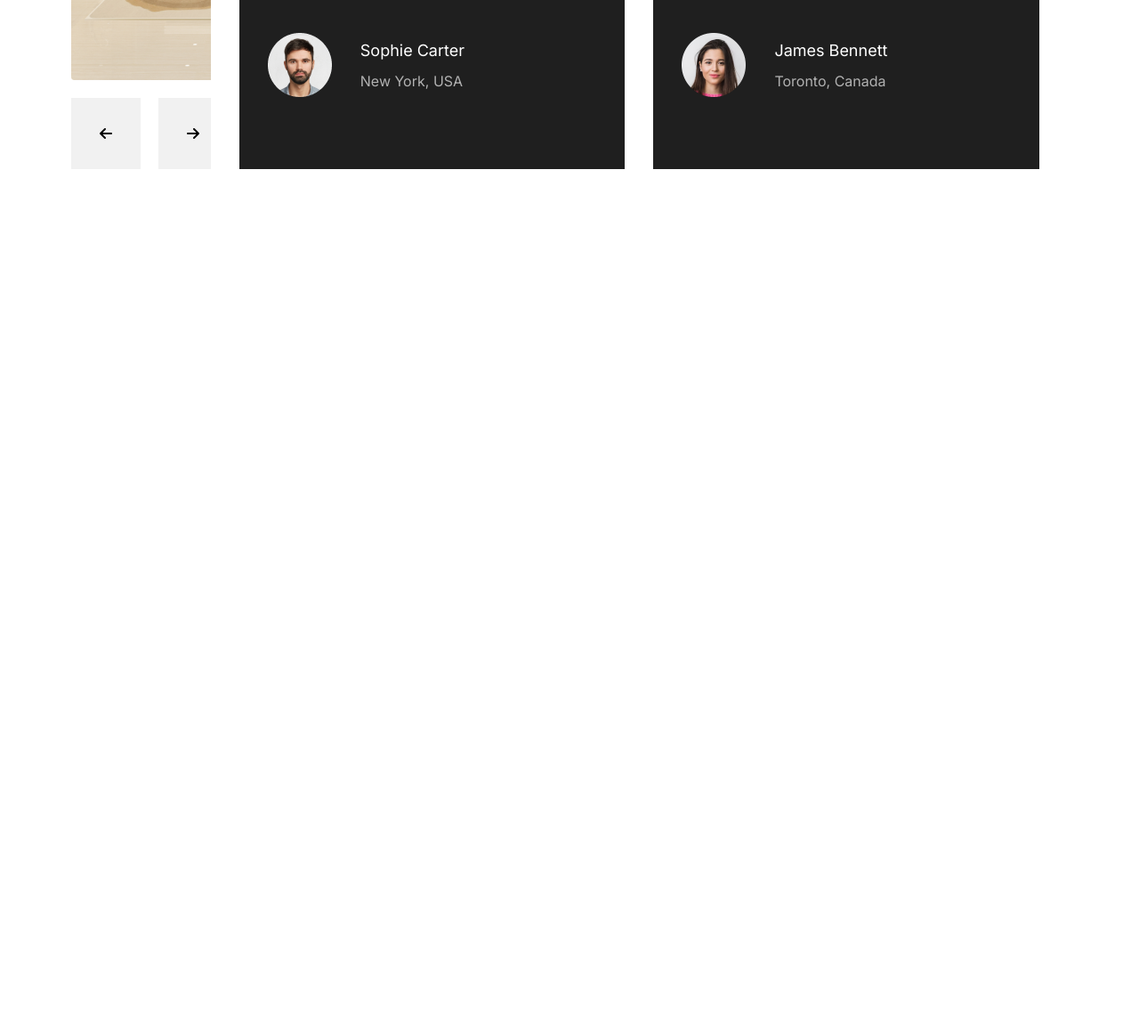
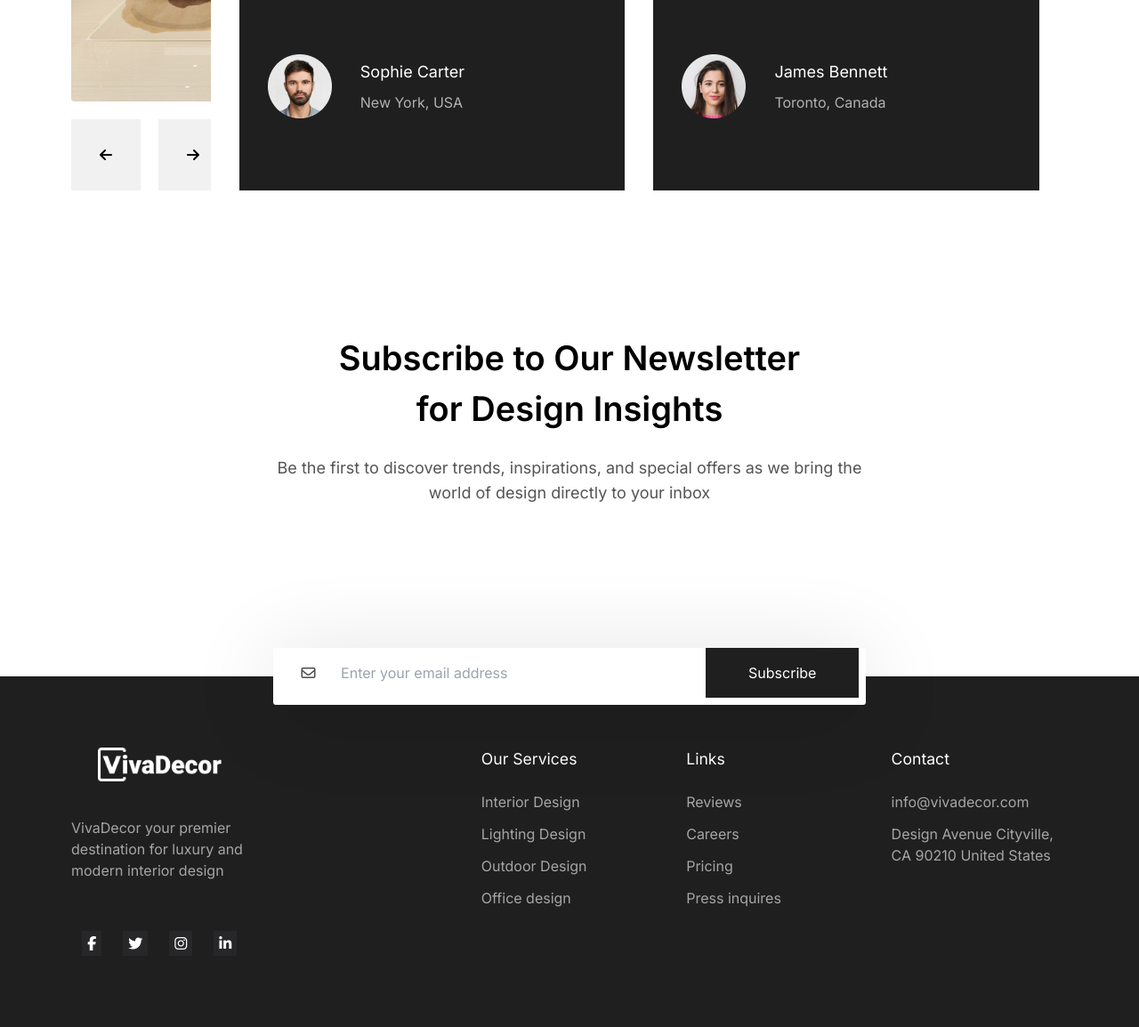
Before and after one commit to m-Ash1/viva-decor-landing-page, a plain HTML site: page index.html in a window 1280 px wide. Shown: the part 3405-4559 px from the top of the page at 89% size. Before the commit the page ends 3675 px from the top, so only its background shows below. Drawn offline with Linux system fonts and the light colour scheme.

Commit message:
finalize project

```diff
--- a/index.html
+++ b/index.html
@@ -46,7 +46,7 @@
       </div>
     </nav>
 
-    <section class="p-6 md:p-20">
+    <section class="p-6 py-14 md:p-20">
       <div class="container h-full">
         <div class="parent">
           <div class="div1">
@@ -95,7 +95,7 @@
       </div>
     </section>
 
-    <section class="p-6 md:p-20">
+    <section class="p-6 py-14 md:p-20">
       <div class="container">
         <div class="cards grid grid-cols-1 md:grid-cols-3 gap-8 md:gap-4">
           <div
@@ -142,7 +142,7 @@
       </div>
     </section>
 
-    <section class="p-6 md:p-20">
+    <section class="p-6 py-14 md:p-20">
       <div class="container grid grid-cols-1 md:grid-cols-2 gap-8 md:gap-20">
         <div class="left">
           <img src="images/Mask group.png" alt="interior" />
@@ -175,10 +175,12 @@
       </div>
     </section>
 
-    <section class="p-6 md:p-20">
+    <section class="p-6 py-14 md:p-20">
       <div class="container grid grid-cols-1 lg:grid-cols-2 gap-8 md:gap-20">
         <div class="col-1">
-          <h3 class="text-3xl text-center md:text-left md:text-5xl leading-snug font-semibold mb-10">
+          <h3
+            class="text-3xl text-center md:text-left md:text-5xl leading-snug font-semibold mb-16"
+          >
             Designing Your Dream in Three Simple Steps
           </h3>
           <div class="cards">
@@ -242,7 +244,7 @@
       </div>
     </section>
 
-    <section class="p-6 md:p-20">
+    <section class="p-6 py-14 md:p-20">
       <div class="container grid grid-cols-1 lg:grid-cols-2 relative">
         <div class="col-1 hidden lg:block">
           <img src="images/Mask group (1).png" alt="interior image" />
@@ -302,5 +304,86 @@
         </div>
       </div>
     </section>
+
+    <section class="p-6 py-14 md:p-20">
+      <div class="container text-center">
+        <h3
+          class="text-[22px] md:text-[38px] font-semibold md:w-[50%] mx-auto mb-6"
+        >
+          Subscribe to Our Newsletter for Design Insights
+        </h3>
+        <p class="text-lg md:w-[60%] mx-auto side-text mb-12">
+          Be the first to discover trends, inspirations, and special offers as
+          we bring the world of design directly to your inbox
+        </p>
+
+        <div
+          class="input-mail md:relative flex items-center gap-4 md:gap-[10rem] p-2 flex-col md:flex-row w-full md:w-fit pt-4 md:pt-0"
+        >
+          <div class="input">
+            <i class="fa-regular fa-envelope mr-2 ml-6 opacity-70"></i>
+            <input
+              type="text"
+              name="email"
+              placeholder="Enter your email address"
+              class="outline-none p-4"
+            />
+          </div>
+          <div class="main-btn px-12 py-4 w-full md:w-fit">Subscribe</div>
+        </div>
+      </div>
+    </section>
+
+    <footer class="p-6 py-14 md:p-20">
+      <div class="container">
+        <div class="row grid grid-cols-1 md:grid-cols-5 gap-8">
+          <div
+            class="col flex flex-col gap-2 items-center text-center md:text-left"
+          >
+            <img
+              src="images/logo-footer.webp"
+              class="w-[30%] md:w-[70%] mb-8"
+              alt="logo"
+            />
+            <p class="opacity-60 mb-3 md:mb-12">
+              VivaDecor your premier destination for luxury and modern interior
+              design
+            </p>
+            <div class="links flex gap-6">
+              <i class="p-[6px] bg-zinc-800 fa-brands fa-facebook-f"></i>
+              <i class="p-[6px] bg-zinc-800 fa-brands fa-twitter"></i>
+              <i class="p-[6px] bg-zinc-800 fa-brands fa-instagram"></i>
+              <i class="p-[6px] bg-zinc-800 fa-brands fa-linkedin-in"></i>
+            </div>
+          </div>
+          <div class="col hidden md:block"></div>
+          <div class="col text-center md:text-left">
+            <div class="col-title">Our Services</div>
+            <ul class="list-none flex flex-col gap-3 opacity-60">
+              <li>Interior Design</li>
+              <li>Lighting Design</li>
+              <li>Outdoor Design</li>
+              <li>Office design</li>
+            </ul>
+          </div>
+          <div class="col text-center md:text-left">
+            <div class="col-title">Links</div>
+            <ul class="list-none flex flex-col gap-3 opacity-60">
+              <li>Reviews</li>
+              <li>Careers</li>
+              <li>Pricing</li>
+              <li>Press inquires</li>
+            </ul>
+          </div>
+          <div class="col text-center md:text-left">
+            <div class="col-title">Contact</div>
+            <ul class="list-none flex flex-col gap-3 opacity-60">
+              <li>info@vivadecor.com</li>
+              <li>Design Avenue Cityville, CA 90210 United States</li>
+            </ul>
+          </div>
+        </div>
+      </div>
+    </footer>
   </body>
 </html>
--- a/styles.css
+++ b/styles.css
@@ -123,6 +123,27 @@
   background-color: #f1f1f1;
 }
 
+.input-mail {
+  background-color: #fff;
+  bottom: -7rem;
+  margin-left: auto;
+  margin-right: auto;
+  box-shadow: 0px 10px 100px 0px #00000024;
+  border-radius: 3px;
+}
+
+.col-title {
+  font-size: 1.1rem;
+  margin-bottom: 1.4rem;
+}
+footer {
+  background-color: var(--main-color);
+  color: white;
+}
+li {
+  cursor: pointer;
+}
+
 @media (max-width: 1080px) {
   .parent {
     grid-template-columns: 1fr;
@@ -141,7 +162,8 @@
   .div2::after {
     display: none;
   }
+
+  .card-icon .line {
+    display: none;
+  }
 }
-
-@media (min-width: 768px) {
-}
```
Also changed, not shown: images/logo-footer.webp (added), output.css.
